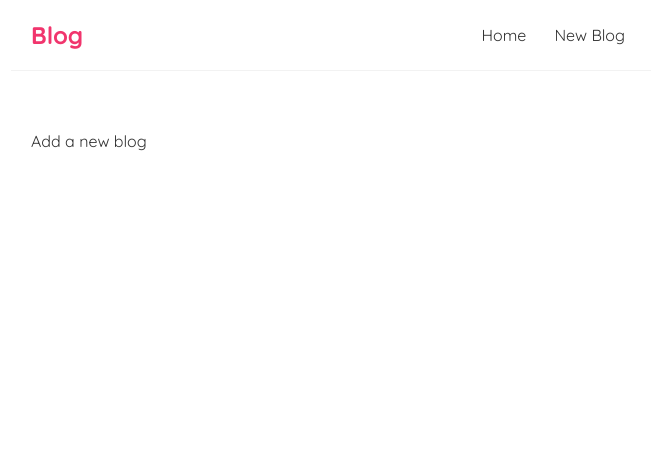
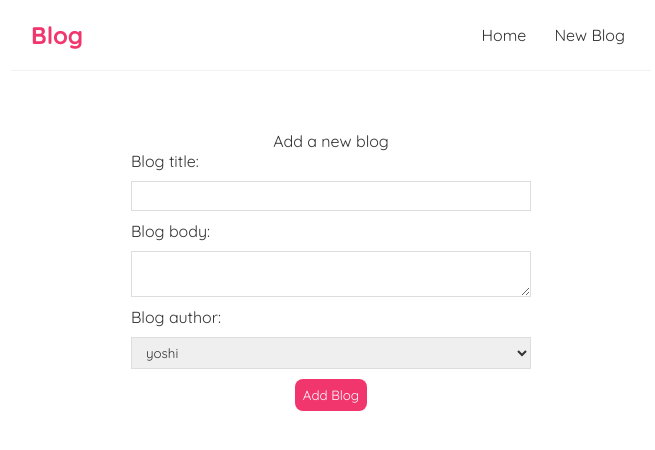
Before and after one commit to TechLounge777/ReactJS-Blog, a React (Create React App) app: page /create in a window 1280 px wide. Shown: the top 450 px of the page, without its empty margins (309-964 px from the left). Built offline with nearby package versions, Linux system fonts and the light colour scheme.

Commit message:
added a form with controlled inputs

```diff
--- a/src/Create.jsx
+++ b/src/Create.jsx
@@ -1,7 +1,36 @@
 import React from "react";
+import { useState } from "react";
 
 const Create = () => {
-  return <div>Add a new blog</div>;
+  const [title, setTitle] = useState("");
+  const [body, setBody] = useState("");
+  const [author, setAuthor] = useState("yoshi");
+  return (
+    <div className="create">
+      Add a new blog
+      <form>
+        <label>Blog title:</label>
+        <input
+          type="text"
+          required
+          value={title}
+          onChange={(e) => setTitle(e.target.value)}
+        />
+        <label>Blog body:</label>
+        <textarea
+          required
+          value={body}
+          onChange={(e) => setBody(e.target.value)}
+        ></textarea>
+        <label>Blog author:</label>
+        <select value={author} onChange={(e) => setAuthor(e.target.value)}>
+          <option value="mario">mario</option>
+          <option value="yoshi">yoshi</option>
+        </select>
+        <button>Add Blog</button>
+      </form>
+    </div>
+  );
 };
 
 export default Create;
--- a/src/index.css
+++ b/src/index.css
@@ -77,3 +77,37 @@
   border-radius: 8px;
   cursor: pointer;
 }
+
+/* create new blog form */
+.create {
+  max-width: 400px;
+  margin: 0 auto;
+  text-align: center;
+}
+.create label {
+  text-align: left;
+  display: block;
+}
+.create h2 {
+  font-size: 20px;
+  color: #f1356d;
+  margin-bottom: 30px;
+}
+.create input,
+.create textarea,
+.create select {
+  width: 100%;
+  padding: 6px 10px;
+  margin: 10px 0;
+  border: 1px solid #ddd;
+  box-sizing: border-box;
+  display: block;
+}
+.create button {
+  background: #f1356d;
+  color: #fff;
+  border: 0;
+  padding: 8px;
+  border-radius: 8px;
+  cursor: pointer;
+}
```
